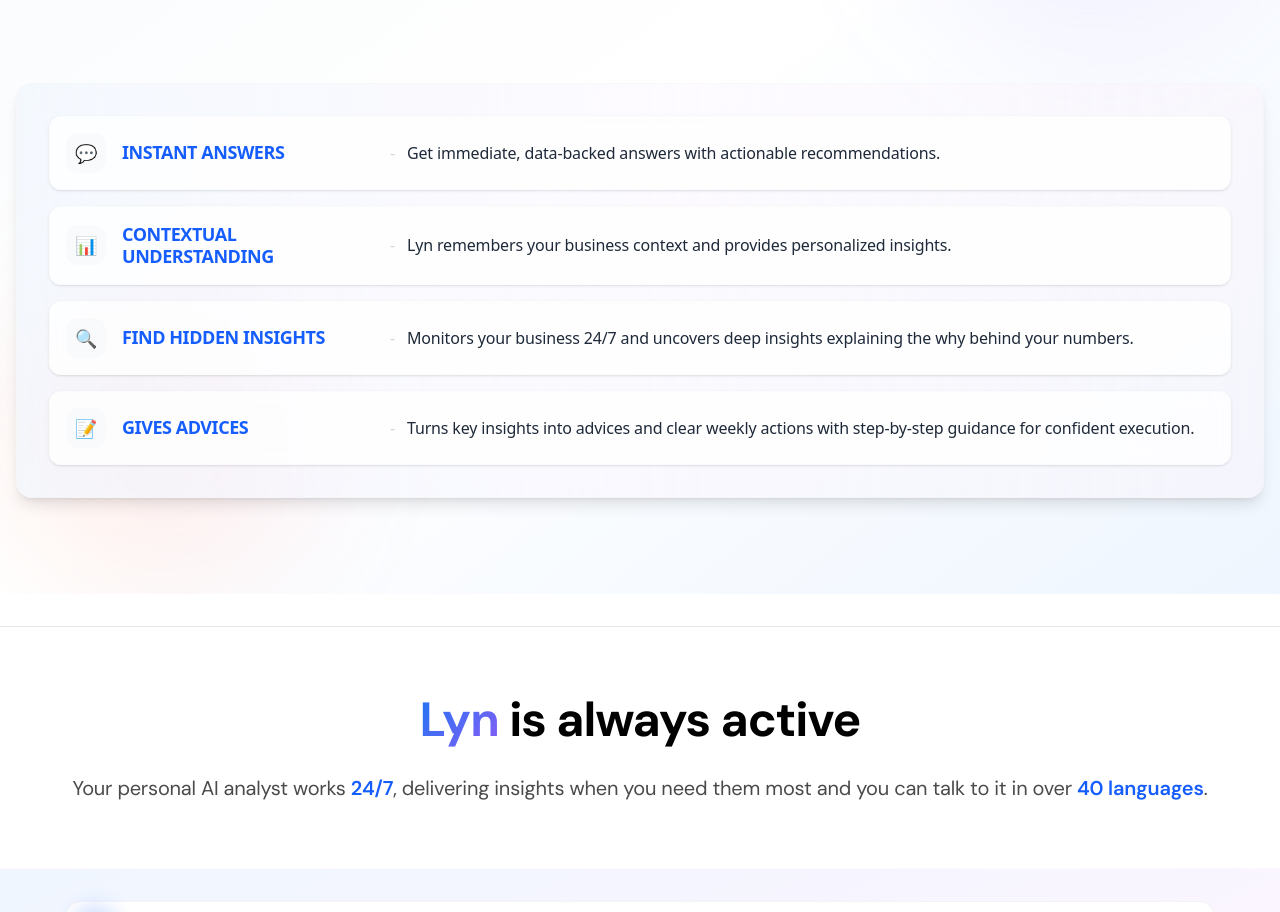
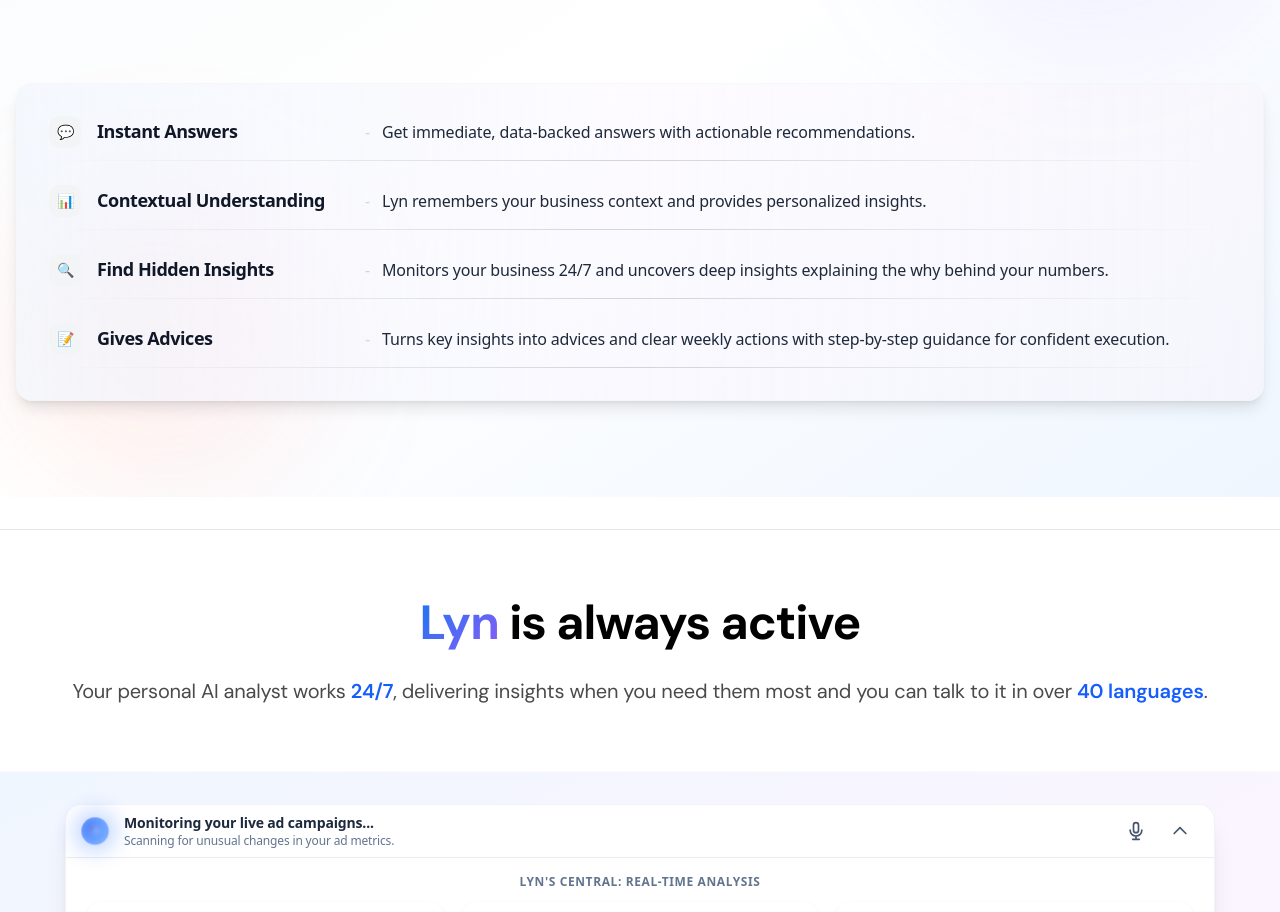
Before and after one commit to anoopsaireddy/weblyn, a Next.js app: page / in a window 1280 px wide. Shown: the part 1208-2120 px from the top of the page. Built offline with nearby package versions, Linux system fonts and the light colour scheme.

Commit message:
Add favicon support and simplify DashboardsSection: remove cards, add lines, update titles to normal case, make icon boxes smaller

```diff
--- a/app/layout.tsx
+++ b/app/layout.tsx
@@ -27,7 +27,12 @@ export const metadata: Metadata = {
   title: "Lynlytics | Your Actionable Intelligence Engine",
   description:
     "Lynlytics is the actionable intelligence engine for SMBs. We turn your complex business data into a simple, prioritized action plan to drive growth.",
-    generator: 'v0.app'
+  generator: 'v0.app',
+  icons: {
+    icon: '/favicon.svg',
+    shortcut: '/favicon.ico',
+    apple: '/LC.png',
+  },
 }
 
 export default function RootLayout({
@@ -37,6 +42,11 @@ export default function RootLayout({
 }) {
   return (
     <html lang="en" className="scroll-smooth leading-3">
+      <head>
+        <link rel="icon" href="/favicon.svg" type="image/svg+xml" />
+        <link rel="icon" href="/favicon.ico" sizes="any" />
+        <link rel="apple-touch-icon" href="/LC.png" />
+      </head>
       <body className={`${inter.variable} ${interDisplay.variable} ${dmSans.variable} ${GeistSans.variable} antialiased`}>{children}</body>
     </html>
   )
--- a/components/home/DashboardsSection.tsx
+++ b/components/home/DashboardsSection.tsx
@@ -12,25 +12,25 @@ export default function DashboardsSection() {
 
   const features = [
     {
-      title: "INSTANT ANSWERS",
+      title: "Instant Answers",
       description: "Get immediate, data-backed answers with actionable recommendations.",
       icon: "💬",
       color: "blue"
     },
     {
-      title: "CONTEXTUAL UNDERSTANDING",
+      title: "Contextual Understanding",
       description: "Lyn remembers your business context and provides personalized insights.",
       icon: "📊",
       color: "gray"
     },
     {
-      title: "FIND HIDDEN INSIGHTS",
+      title: "Find Hidden Insights",
       description: "Monitors your business 24/7 and uncovers deep insights explaining the why behind your numbers.",
       icon: "🔍",
       color: "green"
     },
     {
-      title: "GIVES ADVICES",
+      title: "Gives Advices",
       description: "Turns key insights into advices and clear weekly actions with step-by-step guidance for confident execution.",
       icon: "📝",
       color: "purple"
@@ -65,7 +65,7 @@ export default function DashboardsSection() {
 
         {/* Features Container with Gradient Background */}
         <div className="relative bg-gradient-to-r from-blue-50/60 via-purple-50/40 to-pink-50/30 rounded-2xl p-8 shadow-lg border border-gray-100/50">
-          <div className="space-y-4">
+          <div className="space-y-6">
             {features.map((feature, index) => (
               <div
                 key={index}
@@ -73,18 +73,17 @@ export default function DashboardsSection() {
                   isVisible ? 'opacity-100 translate-y-0' : 'opacity-0 translate-y-12'
                 }`}
               >
-                {/* Rectangle Card */}
-                <div className="relative bg-white/80 backdrop-blur-sm rounded-lg p-4 shadow-sm hover:shadow-md transition-all duration-500 group-hover:-translate-y-1 border border-gray-100/30">
+                {/* Simple Text with Line */}
                 <div className="flex items-center gap-4">
                   {/* Icon */}
-                    <div className="w-10 h-10 bg-gray-50 rounded-lg flex items-center justify-center text-lg flex-shrink-0">
+                  <div className="w-8 h-8 bg-gray-100 rounded-md flex items-center justify-center text-sm flex-shrink-0">
                     {feature.icon}
                   </div>
 
                   {/* Content */}
                   <div className="flex items-center gap-3 flex-grow">
                     {/* Title */}
-                      <h3 className="text-lg font-semibold text-blue-600 leading-tight tracking-tight w-64">
+                    <h3 className="text-lg font-semibold text-gray-900 leading-tight tracking-tight w-64">
                       {feature.title}
                     </h3>
 
@@ -97,7 +96,9 @@ export default function DashboardsSection() {
                     </p>
                   </div>
                 </div>
-                </div>
+
+                {/* Line underneath */}
+                <div className="mt-3 h-px bg-gradient-to-r from-transparent via-gray-300 to-transparent"></div>
               </div>
             ))}
           </div>
```
Also changed, not shown: public/favicon.svg (added), 1 other file (tests, documents, lock files or other folders). Lines whose indentation alone changed are shown as unchanged.
